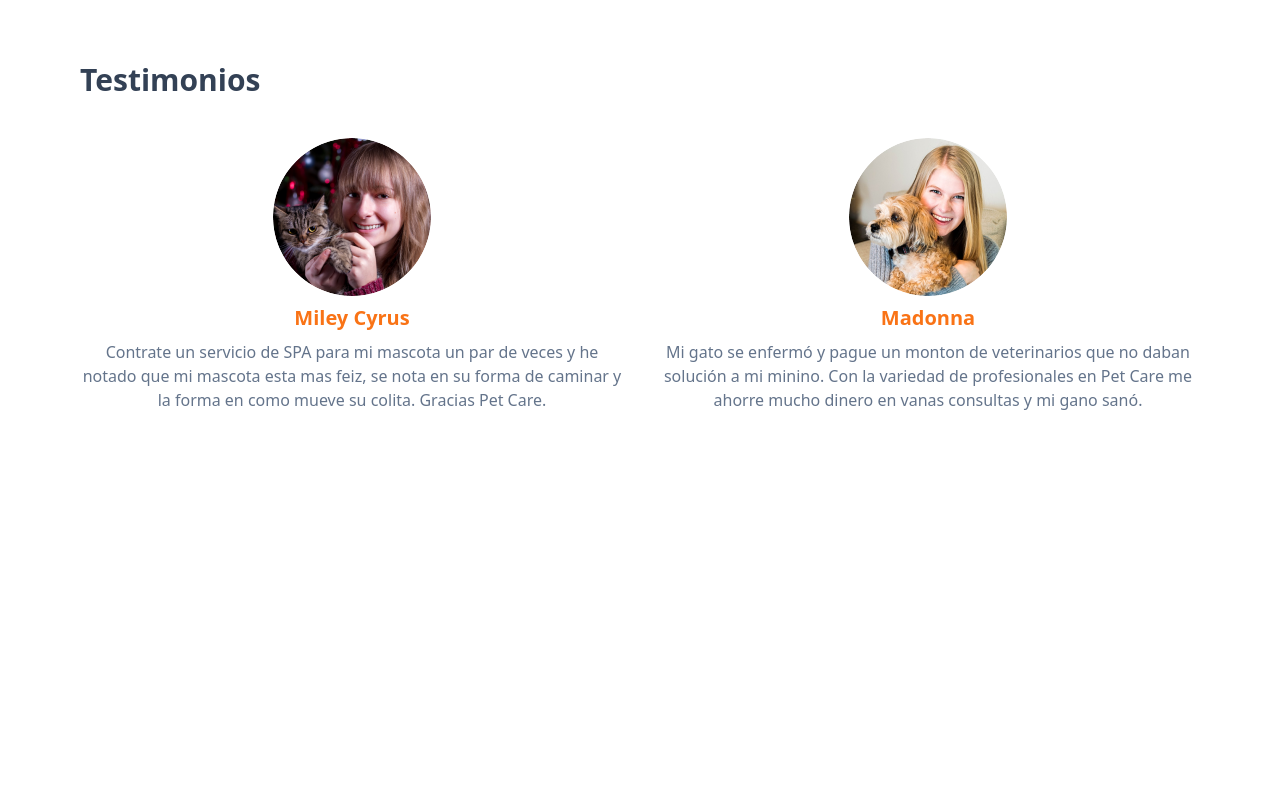
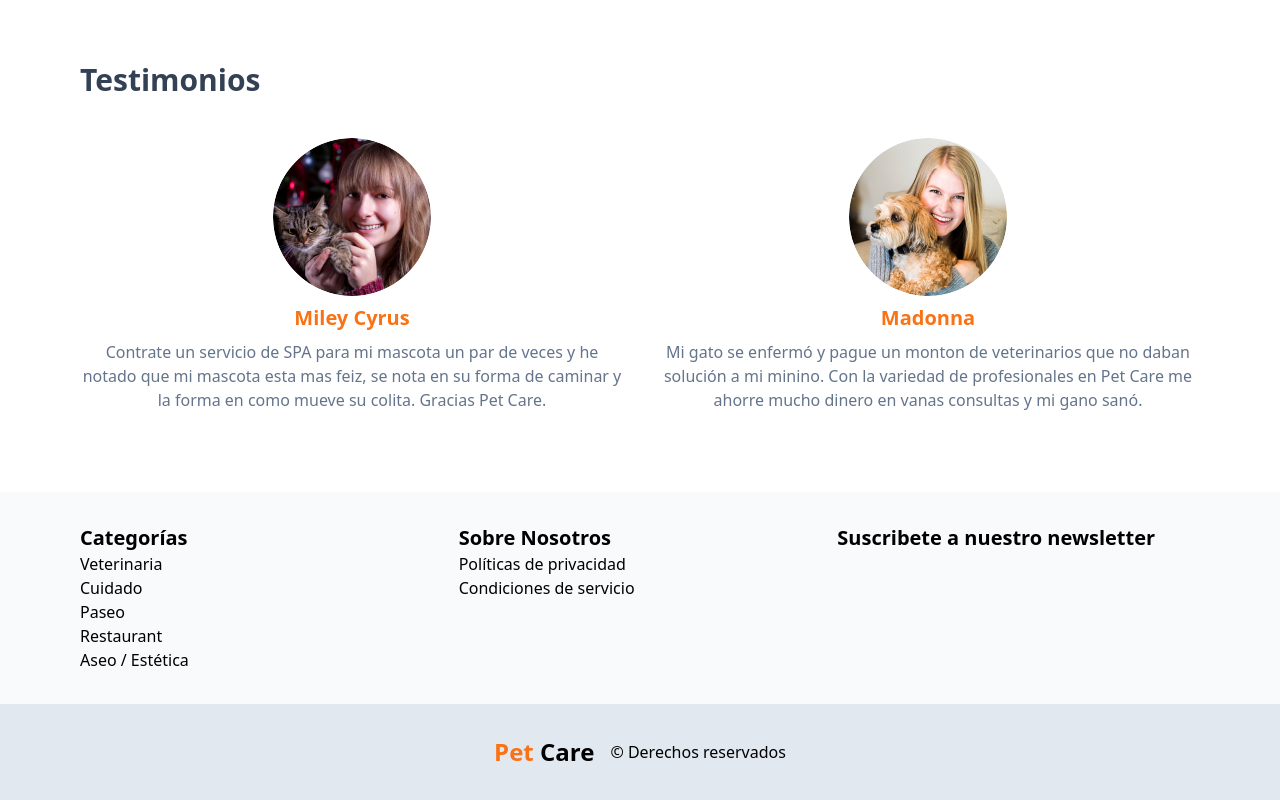
Before and after one commit to altaskur/devaton-quita-edicion-grupo-uno-Front, an Angular app: page / in a window 1280 px wide. Shown: the part 2187-2987 px from the top of the page. Before the commit the page ends 2679 px from the top, so only its background shows below. Built offline with nearby package versions, Linux system fonts and the light colour scheme.

Commit message:
feat: create footer interface

```diff
--- a/src/app/pages/home/home.component.html
+++ b/src/app/pages/home/home.component.html
@@ -323,3 +323,5 @@
     </div>
   </section>
 </div>
+
+<app-footer></app-footer>
--- a/src/app/pages/home/home.component.ts
+++ b/src/app/pages/home/home.component.ts
@@ -1,12 +1,13 @@
 import { Component } from '@angular/core';
 import { ButtonComponent } from '@shared/components/button/button.component';
+import { FooterComponent } from '@shared/components/footer/footer.component';
 import { RatingsStarComponent } from '@shared/components/ratings-star/ratings-star.component';
 import { SvgImageComponent } from '@shared/components/svg-image/svg-image.component';
 
 @Component({
   selector: 'app-home',
   standalone: true,
-  imports: [ButtonComponent, SvgImageComponent, RatingsStarComponent],
+  imports: [ButtonComponent, SvgImageComponent, RatingsStarComponent, FooterComponent],
   templateUrl: './home.component.html',
   styleUrls: ['./home.component.css'],
 })
--- /dev/null
+++ b/src/app/shared/components/footer/footer.component.html
@@ -0,0 +1,36 @@
+<div class="bg-slate-50">
+  <div class="max-w-6xl m-auto py-8">
+    <div class="grid grid-cols-1 lg:grid-cols-3 gap-4 mx-4">
+      <div class="col-span-1">
+        <h4 class="text-xl font-bold">Categorías</h4>
+        <ul>
+          <li><a href="#" class="hover:text-primary-500">Veterinaria</a></li>
+          <li><a href="#" class="hover:text-primary-500">Cuidado</a></li>
+          <li><a href="#" class="hover:text-primary-500">Paseo</a></li>
+          <li><a href="#" class="hover:text-primary-500">Restaurant</a></li>
+          <li><a href="#" class="hover:text-primary-500">Aseo / Estética</a></li>
+        </ul>
+      </div>
+      <div class="col-span-1">
+        <h4 class="text-xl font-bold">Sobre Nosotros</h4>
+        <ul>
+          <li><a href="#" class="hover:text-primary-500">Políticas de privacidad</a></li>
+          <li><a href="#" class="hover:text-primary-500">Condiciones de servicio</a></li>
+        </ul>
+      </div>
+      <div class="col-span-1">
+        <h4 class="text-xl font-bold">Suscribete a nuestro newsletter</h4>
+      </div>
+    </div>
+  </div>
+</div>
+<div class="bg-slate-200">
+  <div class="max-w-6xl m-auto py-8">
+    <div class="flex flex-col lg:flex-row items-center justify-center gap-4">
+      <div class="text-2xl font-bold">
+        <span class="text-primary-500">Pet </span><span>Care</span>
+      </div>
+      <div>© Derechos reservados</div>
+    </div>
+  </div>
+</div>
```
Also changed, not shown: src/app/shared/components/footer/footer.component.ts (added, +13 -0 lines), src/app/shared/components/footer/footer.component.css (added), 1 other file (tests, documents, lock files or other folders).
